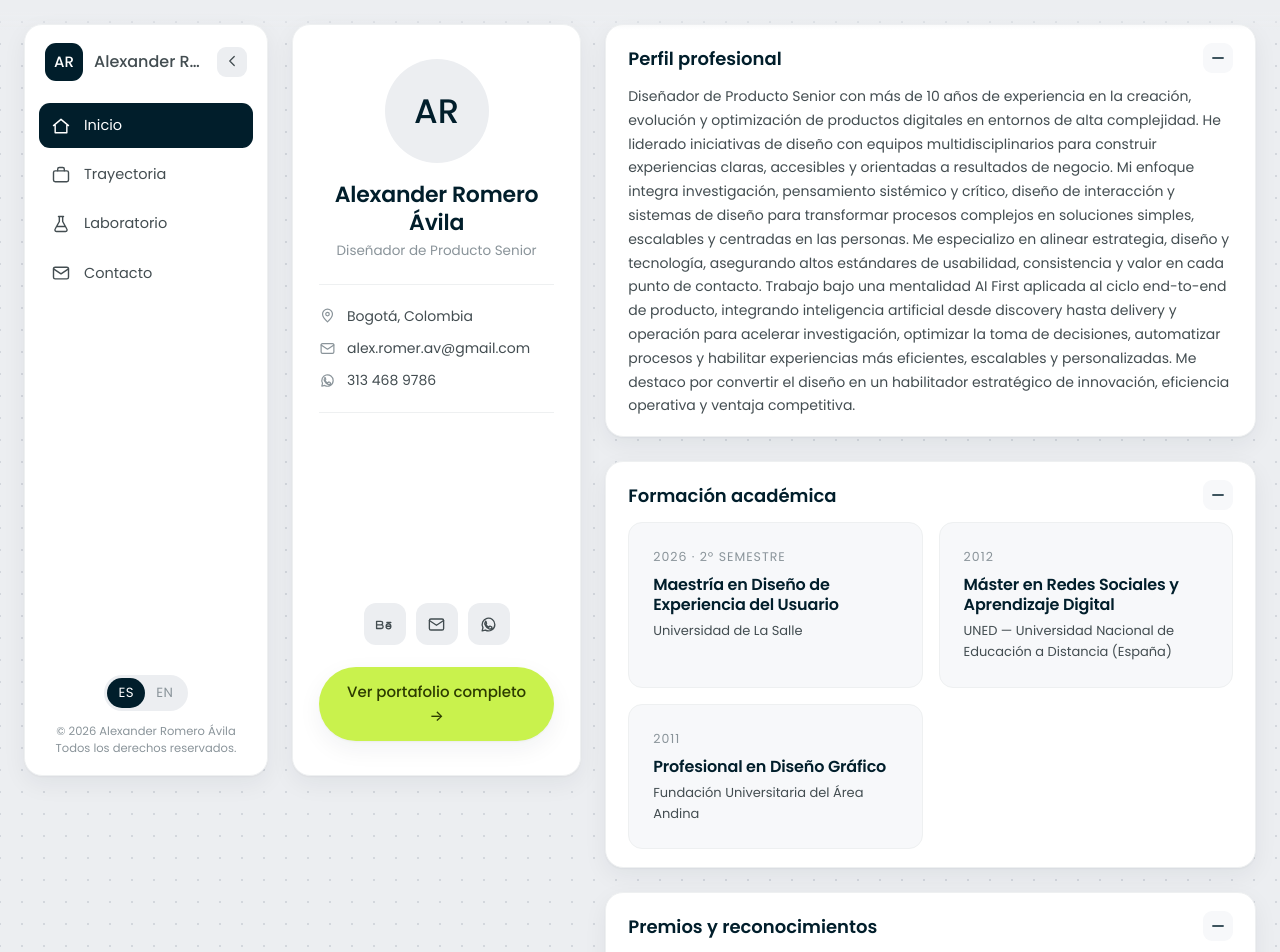
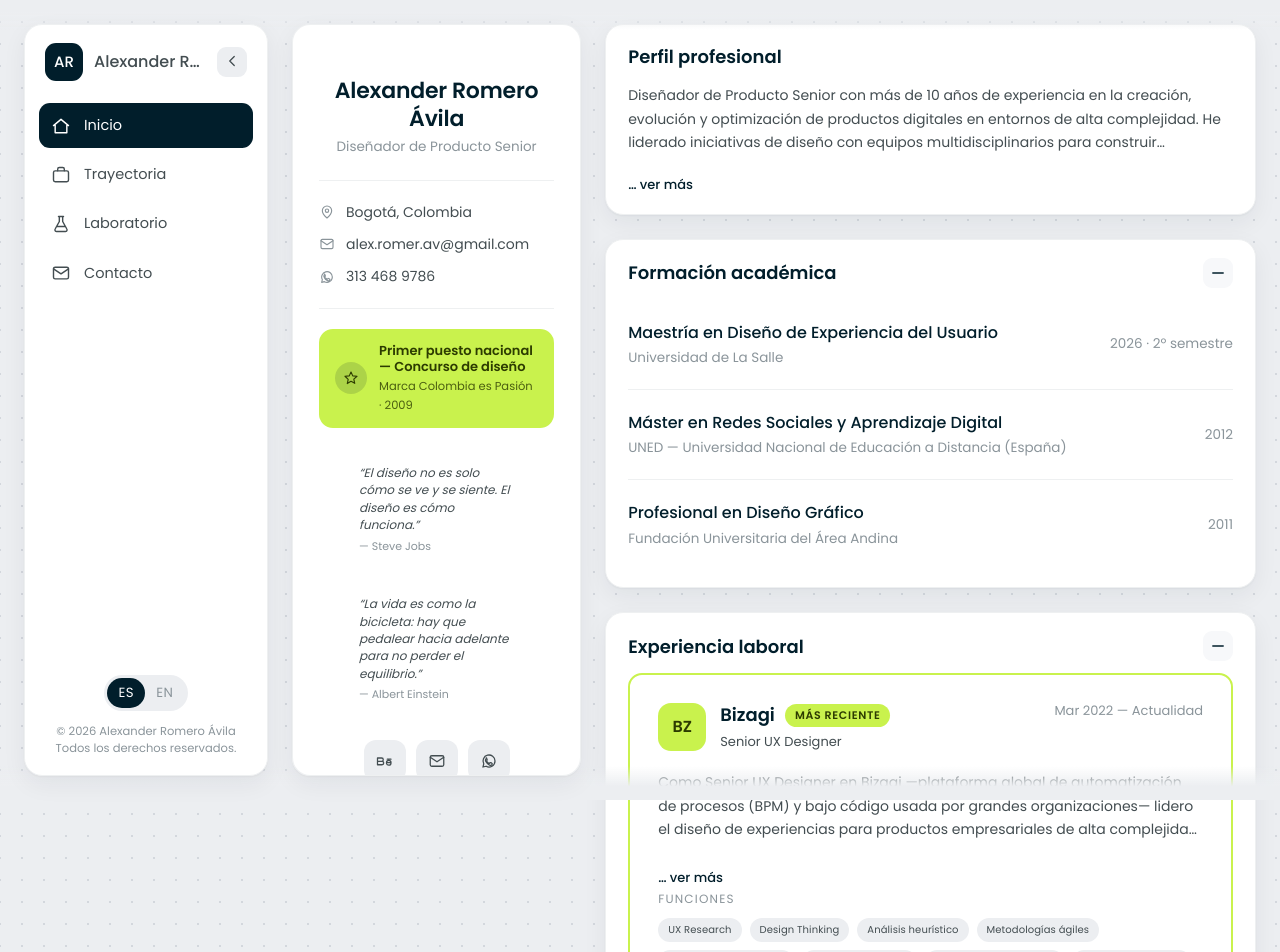
Before and after one commit to ThiagoAlex0919/CurriculumVitae, a Next.js app: page / in a window 1280 px wide. Shown: the top 952 px of the page. Built offline with nearby package versions, Linux system fonts and the light colour scheme.

Commit message:
Premio y frases en panel, perfil/Bizagi ver-mas, skills en modal, listas y fades

```diff
--- a/app/globals.css
+++ b/app/globals.css
@@ -246,6 +246,11 @@ p {
   padding: 5px 13px;
   font-size: 13.5px;
   color: var(--ink-soft);
+}
+.tag.xs {
+  font-size: 10px;
+  padding: 4px 10px;
+  letter-spacing: 0.01em;
 }
 
 /* CARDS */
@@ -520,7 +525,7 @@ p {
 .app-shell[data-collapsed="true"] .app-main {
   margin-left: 96px;
 }
-/* Máscara superior: el contenido se desvanece al hacer scroll */
+/* Máscara: el contenido se desvanece arriba y abajo al hacer scroll */
 .app-shell::before {
   content: "";
   position: fixed;
@@ -529,6 +534,17 @@ p {
   right: 0;
   height: 30px;
   background: linear-gradient(to bottom, var(--bg) 40%, rgba(236, 238, 241, 0));
+  z-index: 88;
+  pointer-events: none;
+}
+.app-shell::after {
+  content: "";
+  position: fixed;
+  bottom: 0;
+  left: 0;
+  right: 0;
+  height: 34px;
+  background: linear-gradient(to top, var(--bg) 40%, rgba(236, 238, 241, 0));
   z-index: 88;
   pointer-events: none;
 }
@@ -796,6 +812,61 @@ p {
   flex: 0 0 auto;
   color: var(--ink-mute);
 }
+
+/* Premio destacado en el panel fijo (referente) */
+.profile-award {
+  display: flex;
+  align-items: center;
+  gap: 12px;
+  text-align: left;
+  background: var(--accent);
+  color: var(--accent-ink);
+  border-radius: 14px;
+  padding: 14px 16px;
+  margin-bottom: 18px;
+}
+.pa-icon {
+  flex: 0 0 auto;
+  width: 32px;
+  height: 32px;
+  border-radius: 50%;
+  background: rgba(1, 30, 43, 0.14);
+  display: flex;
+  align-items: center;
+  justify-content: center;
+  color: var(--accent-ink);
+}
+.pa-title {
+  font-size: 13px;
+  font-weight: 600;
+  line-height: 1.25;
+}
+.pa-org {
+  font-size: 11.5px;
+  opacity: 0.8;
+  margin-top: 2px;
+}
+
+/* Frases favoritas en el panel fijo */
+.profile-quotes {
+  display: flex;
+  flex-direction: column;
+  gap: 12px;
+  text-align: left;
+  padding-top: 4px;
+}
+.pq blockquote {
+  margin: 0 0 4px;
+  font-size: 12px;
+  line-height: 1.45;
+  color: var(--ink-soft);
+  font-style: italic;
+}
+.pq figcaption {
+  font-size: 11px;
+  color: var(--ink-mute);
+}
+
 .profile-socials {
   display: flex;
   justify-content: center;
@@ -1060,14 +1131,48 @@ p {
    SECCIONES NUEVAS (CV real)
    ============================================================ */
 
-/* Acordeón = panel blanco con encabezado + contenido */
-.acc {
+/* Acordeón / panel = contenedor blanco con encabezado + contenido */
+.acc,
+.panel {
   scroll-margin-top: 24px;
   background: var(--card);
   border: 1px solid var(--line);
   border-radius: var(--radius);
   box-shadow: var(--shadow);
   padding: 18px 22px;
+}
+.panel-head {
+  display: flex;
+  align-items: center;
+  gap: 12px;
+  margin-bottom: 12px;
+}
+.panel-head.between {
+  justify-content: space-between;
+}
+.panel-head .dash-h2 {
+  margin: 0;
+}
+
+/* Ver más (estilo LinkedIn) */
+.clamp {
+  display: -webkit-box;
+  -webkit-line-clamp: 3;
+  -webkit-box-orient: vertical;
+  overflow: hidden;
+}
+.more-btn {
+  border: 0;
+  background: transparent;
+  color: var(--ink);
+  font-family: var(--sans);
+  font-weight: 500;
+  font-size: 13px;
+  padding: 6px 0 0;
+  cursor: pointer;
+}
+.more-btn:hover {
+  text-decoration: underline;
 }
 .acc-head {
   width: 100%;
@@ -1139,6 +1244,13 @@ p {
   width: 100%;
   margin-top: 14px;
   text-align: center;
+}
+.ref-note {
+  font-size: 12px;
+  color: var(--ink-mute);
+  margin-top: 14px;
+  padding-top: 12px;
+  border-top: 1px solid var(--line);
 }
 
 /* Dos columnas genéricas — alturas iguales */
--- a/app/page.tsx
+++ b/app/page.tsx
@@ -27,15 +27,19 @@ const initials = profile.name
 export default function Home() {
   const { t } = useI18n();
   const [studiesOpen, setStudiesOpen] = useState(false);
+  const [skillsOpen, setSkillsOpen] = useState(false);
+  const [perfilOpen, setPerfilOpen] = useState(false);
+  const [bizagiOpen, setBizagiOpen] = useState(false);
 
   const featured = experience.find((e) => e.featured);
   const rest = experience.filter((e) => !e.featured);
   const featuredStudies = otherStudies.filter((s) => s.featured);
+  const skillPreview = skills.flatMap((s) => s.items).slice(0, 12);
 
   return (
     <div className="dash">
       <div className="dash-grid">
-        {/* ---------- Columna 30% — perfil fijo ---------- */}
+        {/* ---------- Columna fija — perfil ---------- */}
         <aside className="dash-side">
           <div className="profile-card">
             <div className="avatar">
@@ -51,11 +55,11 @@ export default function Home() {
 
             <div className="profile-contact">
               <span className="pc-row">
-                <Icon name="pin" size={17} />
+                <Icon name="pin" size={16} />
                 {profile.location}
               </span>
               <a className="pc-row" href={`mailto:${profile.email}`}>
-                <Icon name="mail" size={17} />
+                <Icon name="mail" size={16} />
                 {profile.email}
               </a>
               <a
@@ -64,9 +68,32 @@ export default function Home() {
                 target="_blank"
                 rel="noreferrer"
               >
-                <Icon name="whatsapp" size={17} />
+                <Icon name="whatsapp" size={16} />
                 {profile.whatsapp}
               </a>
+            </div>
+
+            {awards.map((a, i) => (
+              <div className="profile-award" key={i}>
+                <span className="pa-icon">
+                  <Icon name="star" size={16} />
+                </span>
+                <div>
+                  <div className="pa-title">{t(a.title)}</div>
+                  <div className="pa-org">
+                    {a.org} · {a.year}
+                  </div>
+                </div>
+              </div>
+            ))}
+
+            <div className="profile-quotes">
+              {quotes.map((q, i) => (
+                <figure className="pq" key={i}>
+                  <blockquote>“{t(q.text)}”</blockquote>
+                  <figcaption>— {q.author}</figcaption>
+                </figure>
+              ))}
             </div>
 
             <div className="profile-socials">
@@ -80,7 +107,7 @@ export default function Home() {
                   aria-label={l.label}
                   title={l.label}
                 >
-                  <Icon name={l.icon} size={19} />
+                  <Icon name={l.icon} size={18} />
                 </a>
               ))}
             </div>
@@ -91,50 +118,41 @@ export default function Home() {
           </div>
         </aside>
 
-        {/* ---------- Columna 70% — acordeones ---------- */}
+        {/* ---------- Columna de contenido ---------- */}
         <div className="dash-main">
-          <Accordion title={t(ui.home.aboutTitle)} index={0}>
-            <p className="lead-serif" style={{ margin: 0 }}>
+          {/* Perfil — estilo LinkedIn (ver más) */}
+          <section className="panel">
+            <div className="panel-head">
+              <span className="dash-h2">{t(ui.home.aboutTitle)}</span>
+            </div>
+            <p className={`lead-serif ${perfilOpen ? "" : "clamp"}`}>
               {t(profile.summary)}
             </p>
-          </Accordion>
+            <button
+              className="more-btn"
+              onClick={() => setPerfilOpen((o) => !o)}
+            >
+              {perfilOpen ? t(ui.home.readLess) : `… ${t(ui.home.readMore)}`}
+            </button>
+          </section>
 
+          {/* Formación — estilo lista */}
           <Accordion title={t(ui.home.educationTitle)} index={1}>
-            <div className="edu-grid">
+            <div className="os-list">
               {education.map((e, i) => (
-                <div className="edu-item card-fill" key={i}>
-                  <div className="edu-period">{e.period}</div>
-                  <h3 className="edu-degree">{t(e.degree)}</h3>
-                  <div className="edu-inst">{e.institution}</div>
+                <div className="os-item" key={i}>
+                  <div>
+                    <div className="os-name">{t(e.degree)}</div>
+                    <div className="os-inst">{e.institution}</div>
+                  </div>
+                  <div className="os-year">{e.period}</div>
                 </div>
               ))}
             </div>
           </Accordion>
 
-          <Accordion title={t(ui.home.awardsTitle)} index={2}>
-            <div className="edu-grid">
-              {awards.map((a, i) => (
-                <div className="award card-fill" key={i}>
-                  <div className="award-year">{a.year}</div>
-                  <h3 className="award-title">{t(a.title)}</h3>
-                  <div className="award-org">{a.org}</div>
-                </div>
-              ))}
-            </div>
-          </Accordion>
-
-          <Accordion title={t(ui.home.quotesTitle)} index={3}>
-            <div className="quotes">
-              {quotes.map((q, i) => (
-                <figure className="quote" key={i}>
-                  <blockquote>“{t(q.text)}”</blockquote>
-                  <figcaption>— {q.author}</figcaption>
-                </figure>
-              ))}
-            </div>
-          </Accordion>
-
-          <Accordion title={t(ui.home.experienceTitle)} index={4}>
+          {/* Experiencia */}
+          <Accordion title={t(ui.home.experienceTitle)} index={2}>
             {featured && (
               <div className="exp-featured">
                 <div className="exp-head">
@@ -151,12 +169,24 @@ export default function Home() {
                   <div className="exp-period">{featured.period}</div>
                 </div>
                 {featured.summary && (
-                  <p className="exp-summary">{t(featured.summary)}</p>
+                  <>
+                    <p className={`exp-summary ${bizagiOpen ? "" : "clamp"}`}>
+                      {t(featured.summary)}
+                    </p>
+                    <button
+                      className="more-btn"
+                      onClick={() => setBizagiOpen((o) => !o)}
+                    >
+                      {bizagiOpen
+                        ? t(ui.home.readLess)
+                        : `… ${t(ui.home.readMore)}`}
+                    </button>
+                  </>
                 )}
                 <div className="exp-fn-label">{t(ui.home.functionsLabel)}</div>
                 <div className="tag-list">
                   {featured.functions.map((f, i) => (
-                    <span className="tag" key={i}>
+                    <span className="tag xs" key={i}>
                       {t(f)}
                     </span>
                   ))}
@@ -177,7 +207,7 @@ export default function Home() {
                   <div className="exp-period">{x.period}</div>
                   <div className="tag-list">
                     {x.functions.map((f, j) => (
-                      <span className="tag" key={j}>
+                      <span className="tag xs" key={j}>
                         {t(f)}
                       </span>
                     ))}
@@ -187,24 +217,25 @@ export default function Home() {
             </div>
           </Accordion>
 
-          <Accordion title={t(ui.home.skillsTitle)} index={5}>
-            <div className="skills">
-              {skills.map((s, i) => (
-                <div className="skill-cat card-fill" key={i}>
-                  <h3>{t(s.category)}</h3>
+          {/* Skills — panel + modal */}
+          <section className="panel">
+            <div className="panel-head between">
+              <span className="dash-h2">{t(ui.home.skillsTitle)}</span>
+              <button className="link-btn" onClick={() => setSkillsOpen(true)}>
+                {t(ui.home.skillsViewAll)} →
+              </button>
+            </div>
             <div className="tag-list">
-                    {s.items.map((it) => (
+              {skillPreview.map((it) => (
                 <span className="tag" key={it}>
                   {it}
                 </span>
               ))}
             </div>
-                </div>
-              ))}
-            </div>
-          </Accordion>
+          </section>
 
-          <Accordion title={t(ui.home.otherStudiesTitle)} index={6}>
+          {/* Otros estudios */}
+          <Accordion title={t(ui.home.otherStudiesTitle)} index={3}>
             <div className="os-list">
               {featuredStudies.map((o, i) => (
                 <div className="os-item" key={i}>
@@ -224,41 +255,35 @@ export default function Home() {
             </button>
           </Accordion>
 
-          <Accordion title={t(ui.home.referencesTitle)} index={7}>
-            <div className="two-col">
-              <div className="ref-col">
+          {/* Referencias — estilo lista */}
+          <Accordion title={t(ui.home.referencesTitle)} index={4}>
             <p className="eyebrow">{t(ui.home.referencesPersonal)}</p>
-                <div className="ref-list">
+            <div className="os-list">
               {referencesPersonal.map((r, i) => (
-                    <div className="ref-card" key={i}>
-                      <h3 className="ref-name">{r.name}</h3>
-                      <div className="ref-role">{t(r.role)}</div>
-                      <div className="ref-company">{r.company}</div>
-                      <div className="ref-contact">
-                        {t(ui.home.referenceContact)}
+                <div className="os-item" key={i}>
+                  <div>
+                    <div className="os-name">{r.name}</div>
+                    <div className="os-inst">{t(r.role)}</div>
                   </div>
+                  <div className="os-year">{r.company}</div>
                 </div>
               ))}
             </div>
+            <p className="eyebrow" style={{ marginTop: 18 }}>
+              {t(ui.home.referencesFamily)}
+            </p>
+            <div className="os-list">
+              {referencesFamily.map((r, i) => (
+                <div className="os-item" key={i}>
+                  <div>
+                    <div className="os-name">{r.name}</div>
+                    <div className="os-inst">{t(r.occupation)}</div>
                   </div>
-              <div className="ref-col">
-                <p className="eyebrow">{t(ui.home.referencesFamily)}</p>
-                <div className="ref-list">
-                  {referencesFamily.map((r, i) => (
-                    <div className="ref-card" key={i}>
-                      <h3 className="ref-name">{r.name}</h3>
-                      <div className="ref-role">{t(r.profile)}</div>
-                      <div className="ref-company">
-                        {t(r.occupation)} · {r.company}
-                      </div>
-                      <div className="ref-contact">
-                        {t(ui.home.referenceContact)}
-                      </div>
+                  <div className="os-year">{r.company}</div>
                 </div>
               ))}
             </div>
-              </div>
-            </div>
+            <div className="ref-note">{t(ui.home.referenceContact)}</div>
           </Accordion>
         </div>
       </div>
@@ -298,6 +323,47 @@ export default function Home() {
           </div>
         </div>
       )}
+
+      {/* Modal — todas las skills */}
+      {skillsOpen && (
+        <div className="modal-overlay" onClick={() => setSkillsOpen(false)}>
+          <div
+            className="modal-panel"
+            role="dialog"
+            aria-modal="true"
+            onClick={(e) => e.stopPropagation()}
+          >
+            <div className="modal-head">
+              <span className="dash-h2" style={{ margin: 0 }}>
+                {t(ui.home.skillsModalTitle)}
+              </span>
+              <button
+                className="modal-close"
+                onClick={() => setSkillsOpen(false)}
+                aria-label={t(ui.home.close)}
+              >
+                <Icon name="x" size={18} />
+              </button>
+            </div>
+            <div className="modal-body">
+              <div className="skills">
+                {skills.map((s, i) => (
+                  <div className="skill-cat" key={i}>
+                    <h3>{t(s.category)}</h3>
+                    <div className="tag-list">
+                      {s.items.map((it) => (
+                        <span className="tag" key={it}>
+                          {it}
+                        </span>
+                      ))}
+                    </div>
+                  </div>
+                ))}
+              </div>
+            </div>
+          </div>
+        </div>
+      )}
     </div>
   );
 }
--- a/lib/content.ts
+++ b/lib/content.ts
@@ -702,6 +702,11 @@ export const ui = {
     otherStudiesTitle: { es: "Otros estudios", en: "Other studies" },
     studiesViewAll: { es: "Ver todos los estudios", en: "View all studies" },
     studiesModalTitle: { es: "Todos los estudios y certificaciones", en: "All studies & certifications" },
+    readMore: { es: "ver más", en: "see more" },
+    readLess: { es: "ver menos", en: "see less" },
+    skillsViewAll: { es: "Ver todas las skills y conocimiento", en: "View all skills & knowledge" },
+    skillsModalTitle: { es: "Skills y conocimiento", en: "Skills & knowledge" },
+    awardBadge: { es: "Reconocimiento", en: "Award" },
     referencesTitle: { es: "Referencias", en: "References" },
     referencesPersonal: { es: "Personales", en: "Professional" },
     referencesFamily: { es: "Familiares", en: "Family" },
```
Lines whose indentation alone changed are shown as unchanged.
